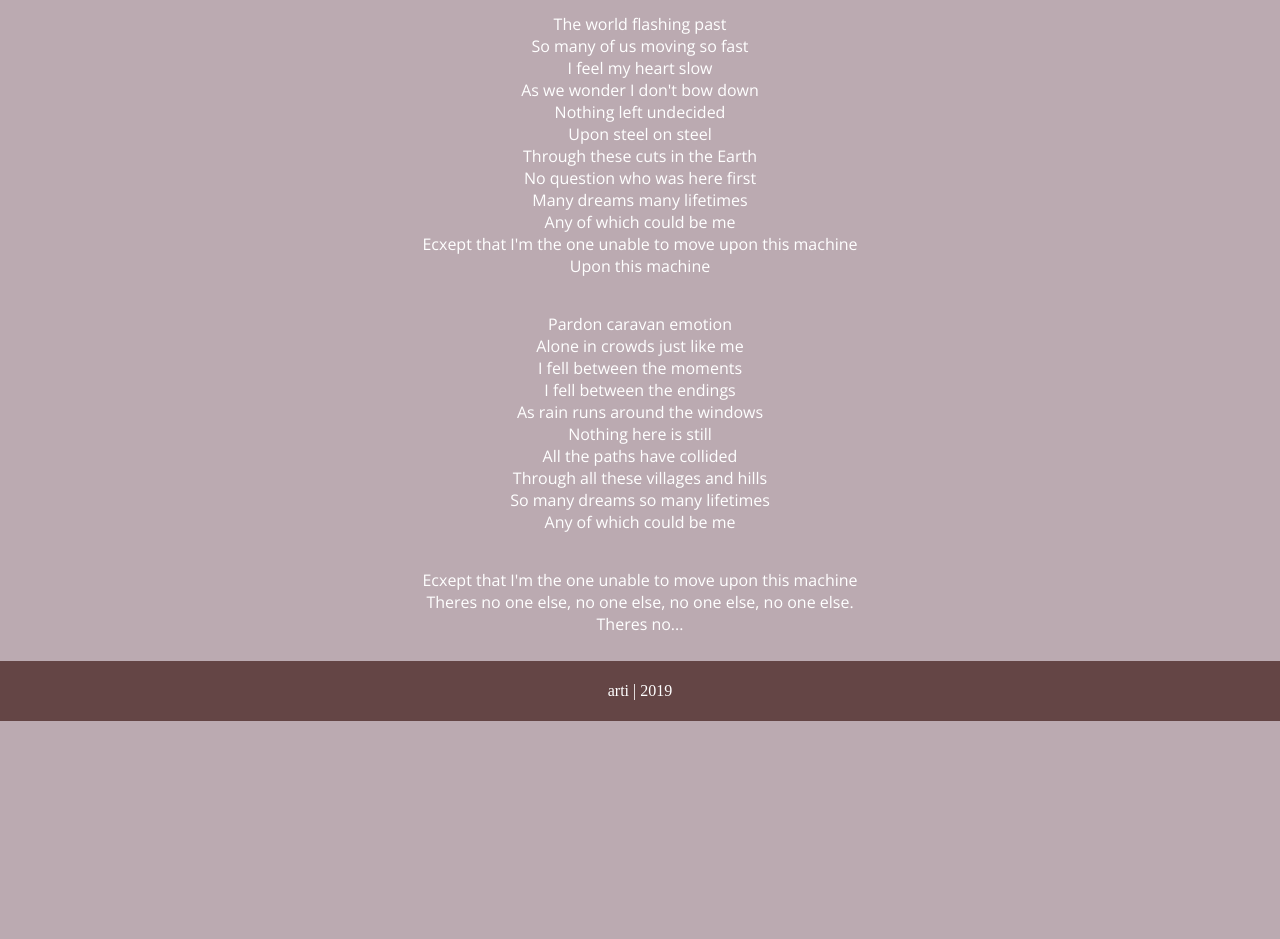
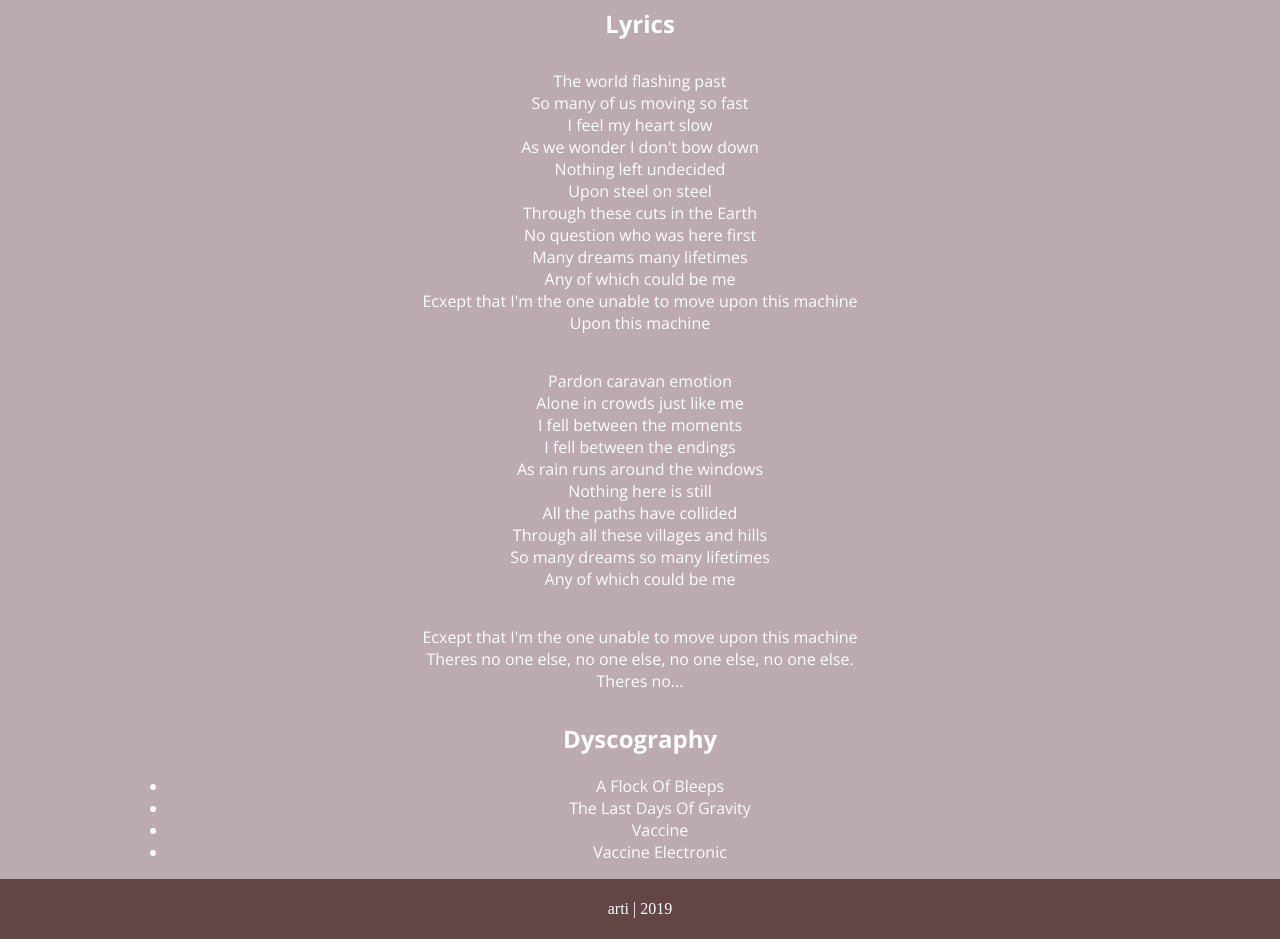
Before and after one commit to arti-zachara/7.4-learning-git, a plain HTML site: page index.html in a window 1280 px wide. Shown: the part 493-1432 px from the top of the page. Before the commit the page ends 1214 px from the top, so only its background shows below. Drawn offline with nearby package versions, Linux system fonts and the light colour scheme.

Commit message:
Add content to index.html

```diff
--- a/index.html
+++ b/index.html
@@ -10,6 +10,7 @@
             <h1>Younger Brother - Train</h1>
         </header>
         <section class="lyrics container">
+            <h2>Lyrics</h2>
             <p>
                 The world flashing past<br>
                 So many of us moving so fast<br>
@@ -41,6 +42,13 @@
                 Theres no one else, no one else, no one else, no one else.<br>
                 Theres no...<br>
             </p>
+            <h2>Dyscography</h2>
+            <ul>
+                <li>A Flock Of Bleeps</li>
+                <li>The Last Days Of Gravity</li>
+                <li>Vaccine</li>
+                <li>Vaccine Electronic</li>
+            </ul>
         </section>
         <footer>
             <p>arti | 2019</p>
```
